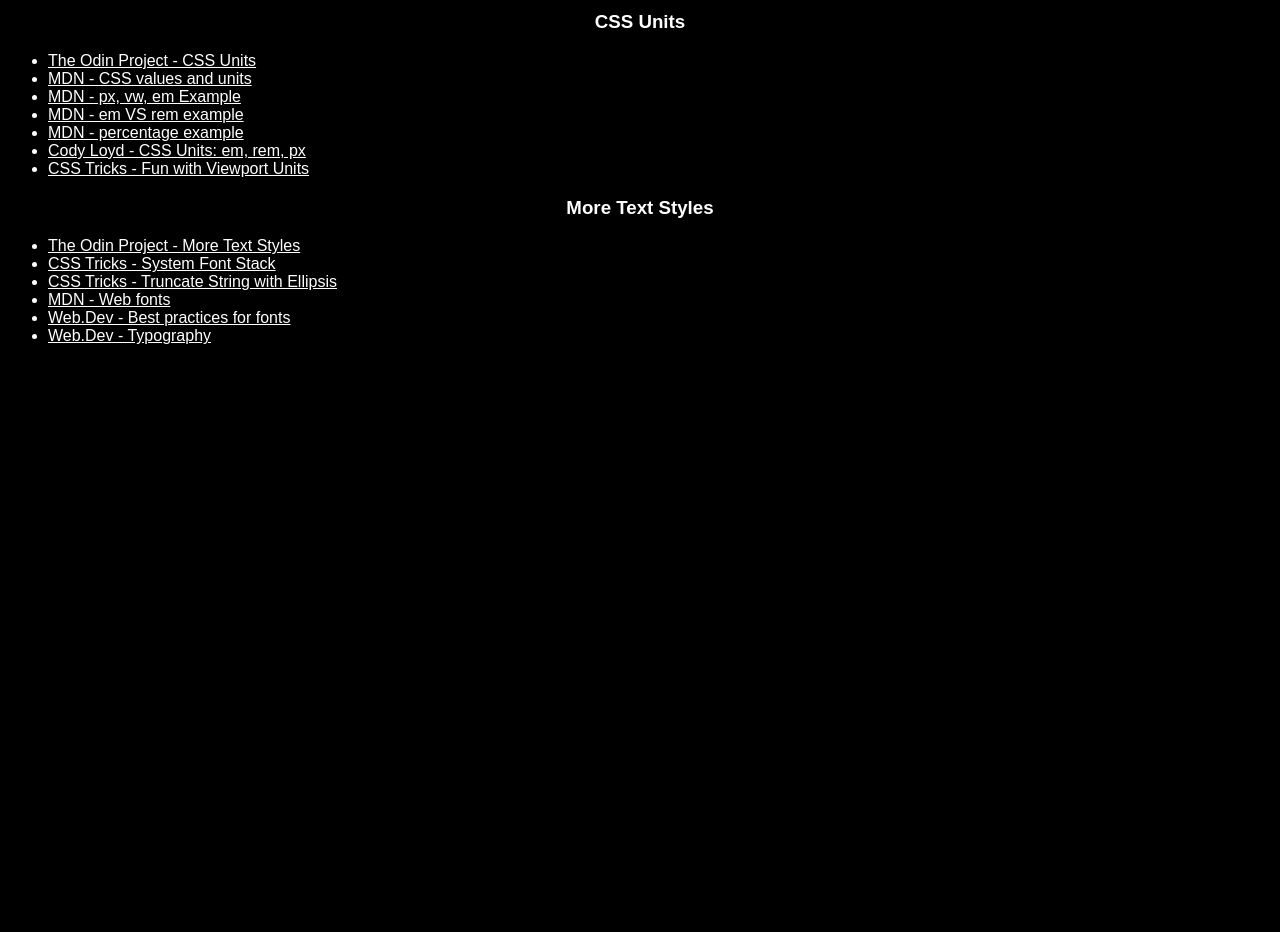
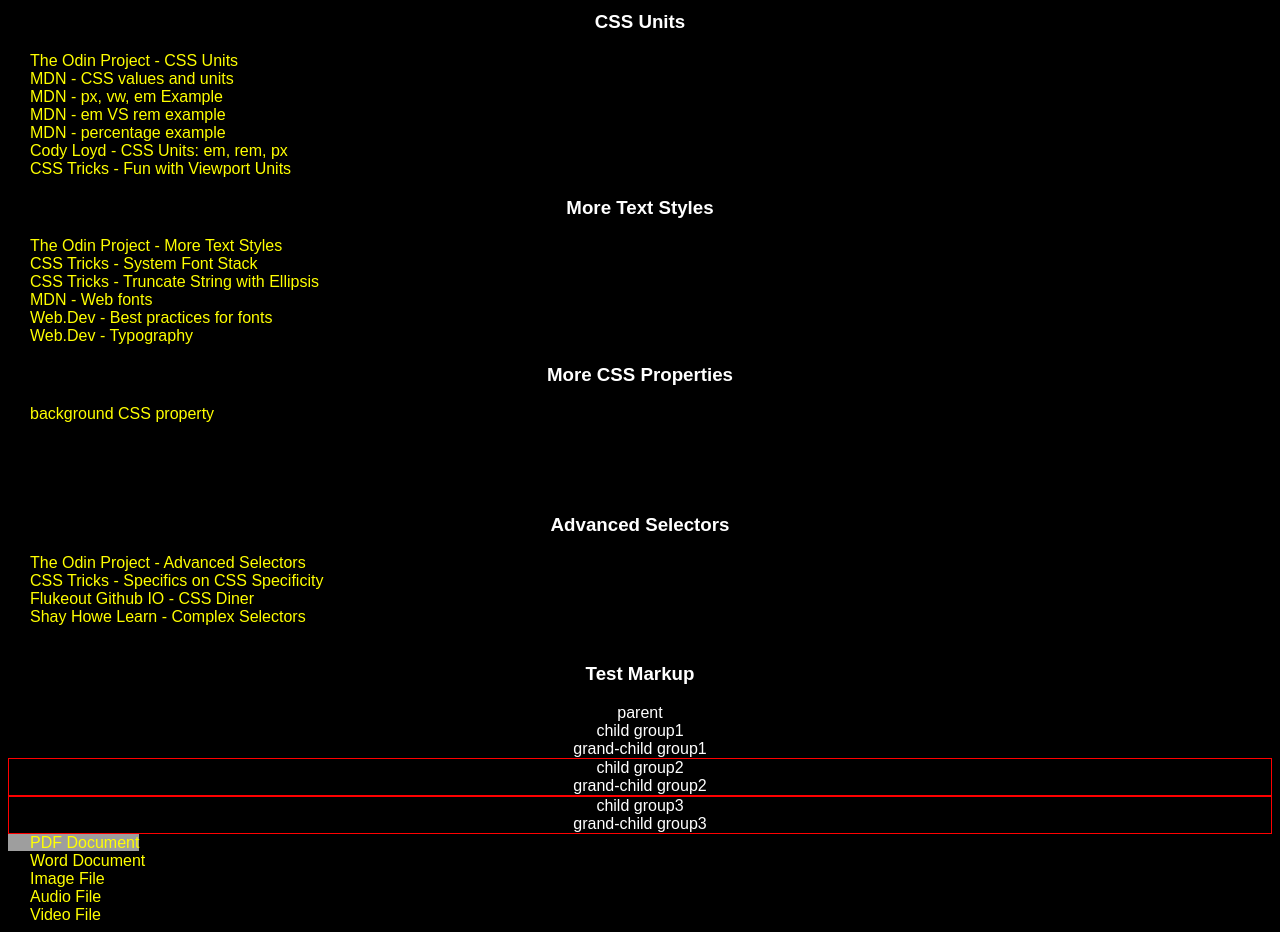
Before and after one commit to PaleCoder777/theOdinProject_JSPATH, a plain HTML site: page Int_HTML-CSS/CSS-Concepts/index.html in a window 1280 px wide. Shown: the part 200-1132 px from the top of the page. Before the commit the page ends 800 px from the top, so only its background shows below. Drawn offline with Linux system fonts and the light colour scheme; grey boxes are pictures that could not be loaded; a web font is replaced by a local one.

Commit message:
Complete Advanced Selectors section

```diff
--- a/Int_HTML-CSS/CSS-Concepts/index.html
+++ b/Int_HTML-CSS/CSS-Concepts/index.html
@@ -40,5 +40,45 @@
         <li><a href="https://web.dev/articles/font-best-practices" target="_blank" rel="noreferrer">Web.Dev - Best practices for fonts</a></li>
         <li><a href="https://web.dev/learn/design/typography" target="_blank" rel="noreferrer">Web.Dev - Typography</a></li>
     </ul>
+
+    <h3>More CSS Properties</h3>
+    <ul>
+        <li><a href="https://developer.mozilla.org/en-US/docs/Web/CSS/Reference/Properties/background" target="_blank" rel="noreferrer">background CSS property</a></li>
+        <li><a href="" target="_blank" rel="noreferrer"></a></li>
+        <li><a href="" target="_blank" rel="noreferrer"></a></li>
+        <li><a href="" target="_blank" rel="noreferrer"></a></li>
+        <li><a href="" target="_blank" rel="noreferrer"></a></li>
+    </ul>
+
+    <h3>Advanced Selectors</h3>
+    <ul>
+        <li><a href="https://www.theodinproject.com/lessons/node-path-intermediate-html-and-css-advanced-selectors" target="_blank" rel="noreferrer">The Odin Project - Advanced Selectors</a></li>
+        <li><a href="https://css-tricks.com/specifics-on-css-specificity/#aa-calculating-css-specificity-value" target="_blank" rel="noreferrer">CSS Tricks - Specifics on CSS Specificity</a></li>
+        <li><a href="https://flukeout.github.io/" target="_blank" rel="noreferrer">Flukeout Github IO - CSS Diner</a></li>
+        <li><a href="https://learn.shayhowe.com/advanced-html-css/complex-selectors/" target="_blank" rel="noreferrer">Shay Howe Learn - Complex Selectors</a></li>
+        <li><a href="" target="_blank" rel="noreferrer"></a></li>
+    </ul>
+
+    <h3>Test Markup</h3>
+    <main class="parent">parent
+        <div class="child group1">child group1
+            <div class="grand-child group1">grand-child group1</div>
+        </div>
+        <div class="child group2">child group2
+            <div class="grand-child group2">grand-child group2</div>
+        </div>
+        <div class="child group3">child group3
+            <div class="grand-child group3">grand-child group3</div>
+        </div>
+    </main>
+
+    <ul>
+        <li><a href="#.pdf">PDF Document</a></li>
+        <li><a href="#.doc">Word Document</a></li>
+        <li><a href="#.jpg">Image File</a></li>
+        <li><a href="#.mp3">Audio File</a></li>
+        <li><a href="#.mp4">Video File</a></li>
+    </ul>
+
 </body>
 </html>
--- a/Int_HTML-CSS/CSS-Concepts/styles.css
+++ b/Int_HTML-CSS/CSS-Concepts/styles.css
@@ -8,6 +8,72 @@
 ul, li, a {
     text-align: left;
     color: white;
+}
+
+/* Testing some CSS Properties
+ul {
+  border: 1px white solid;
+  border-radius: 50%
+}
+*/
+
+/* Advanced Selectors Testing */
+/*main > div {
+  border: solid 1px red;
+}
+
+main > div > div {
+  border: dashed 2px yellow;
+}
+*/
+
+/*
+main > .group1 {
+  border: solid 1px red;
+}
+
+.group1 + div {
+  border: solid 1px lightgreen;
+}
+
+.group1 + div + div {
+  border: solid 1px yellow;
+}
+*/
+
+a:hover {
+  font-size: 1.1rem;
+}
+
+a:link {
+  color: yellow;
+}
+
+a:visited {
+  color: red;
+}
+
+.group1 ~ div {
+  border: solid 1px red;
+}
+
+/* Attribute Selector */
+ul {
+  list-style: none;
+  margin: 0;
+  padding: 0;
+}
+
+a {
+  background-position: 0 50%;
+  background-repeat: no-repeat;
+  color: #0087cc;
+  padding-left: 22px;
+  text-decoration: none;
+}
+
+a[href$=".pdf"] {
+  background-image: url("https://s3-us-west-2.amazonaws.com/s.cdpn.io/29841/pdf.png")
 }
 
 /* Josh's Custom CSS Reset
```
Also changed, not shown: Int_HTML-CSS/CSS-Concepts/selectorsMDN.css (added, +139 -0 lines), Int_HTML-CSS/CSS-Concepts/selectorsMDN.html (added, +126 -0 lines).
